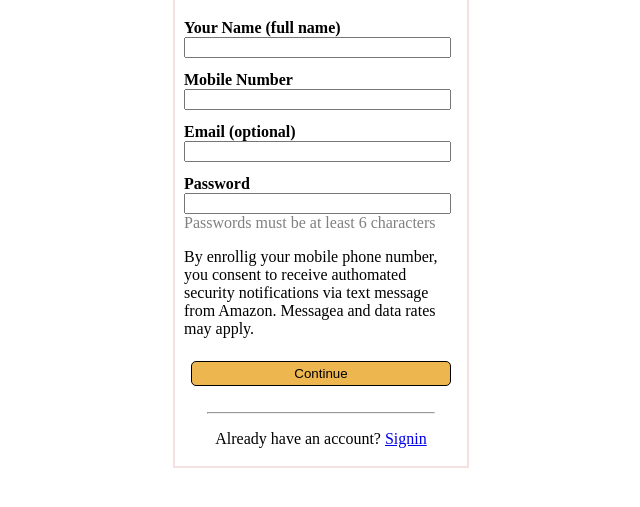
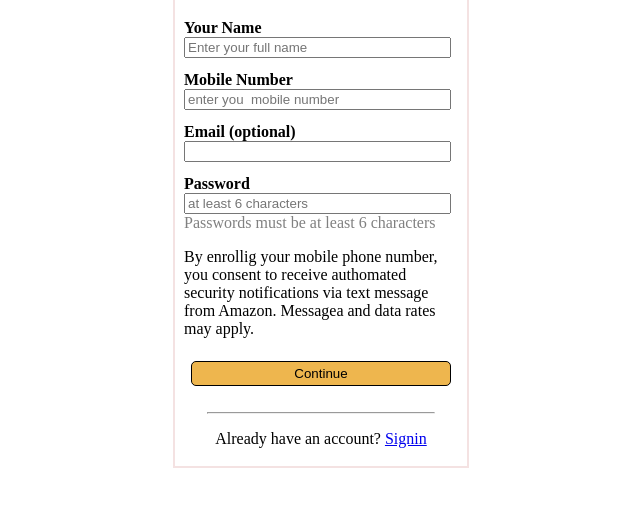
Before and after one commit to Reddy9870/Half-amazon, a plain HTML site: page index.html in a window 1280 px wide. Shown: the part 137-644 px from the top of the page, without its empty margins (319-959 px from the left). Drawn offline with Linux system fonts and the light colour scheme.

Commit message:
Add files via upload

```diff
--- a/index.html
+++ b/index.html
@@ -45,23 +45,23 @@
             <div>
                 <h1>Create Account</h1>
             </div>
-            <lable style="font-weight:bold ;">Your Name (full name)</lable><br>
-            <input style="width:2.7in ;" type="text">
+            <lable style="font-weight:bold ;">Your Name</lable><br>
+            <input style="width:2.7in ;" placeholder="Enter your full name" type="text" required >
         </div>
 
         <div class="child">
             <label>Mobile Number</label><br>
-            <input style="width:2.7in ;" type="tel">
+            <input style="width:2.7in ;" placeholder="enter you  mobile number" type="tel" required>
         </div>
 
         <div class="child">
             <label>Email (optional)</label><br>
-            <input style="width:2.7in ;" type="email" >
+            <input style="width:2.7in ;" type="email" required >
         </div>
 
         <div class="child">
             <label>Password</label><br>
-            <input style="width:2.7in ;" type="password"><br>
+            <input style="width:2.7in ;" placeholder="at least 6 characters" type="password" required><br>
             <span style="color:grey;">Passwords must be at least 6 characters</span>
 
             <p>By enrollig your mobile phone number, you consent to receive authomated security notifications
```
Also changed, not shown: login.html (+6 -1 lines).
